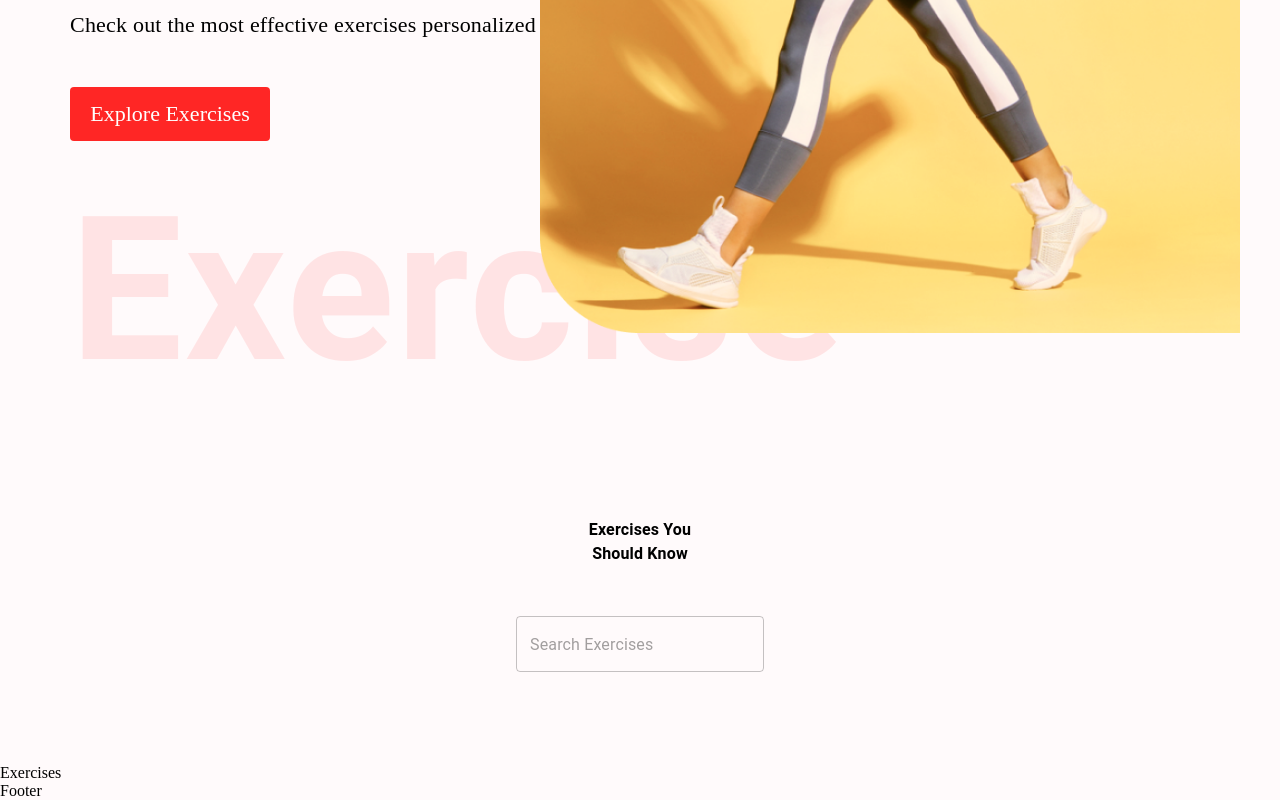
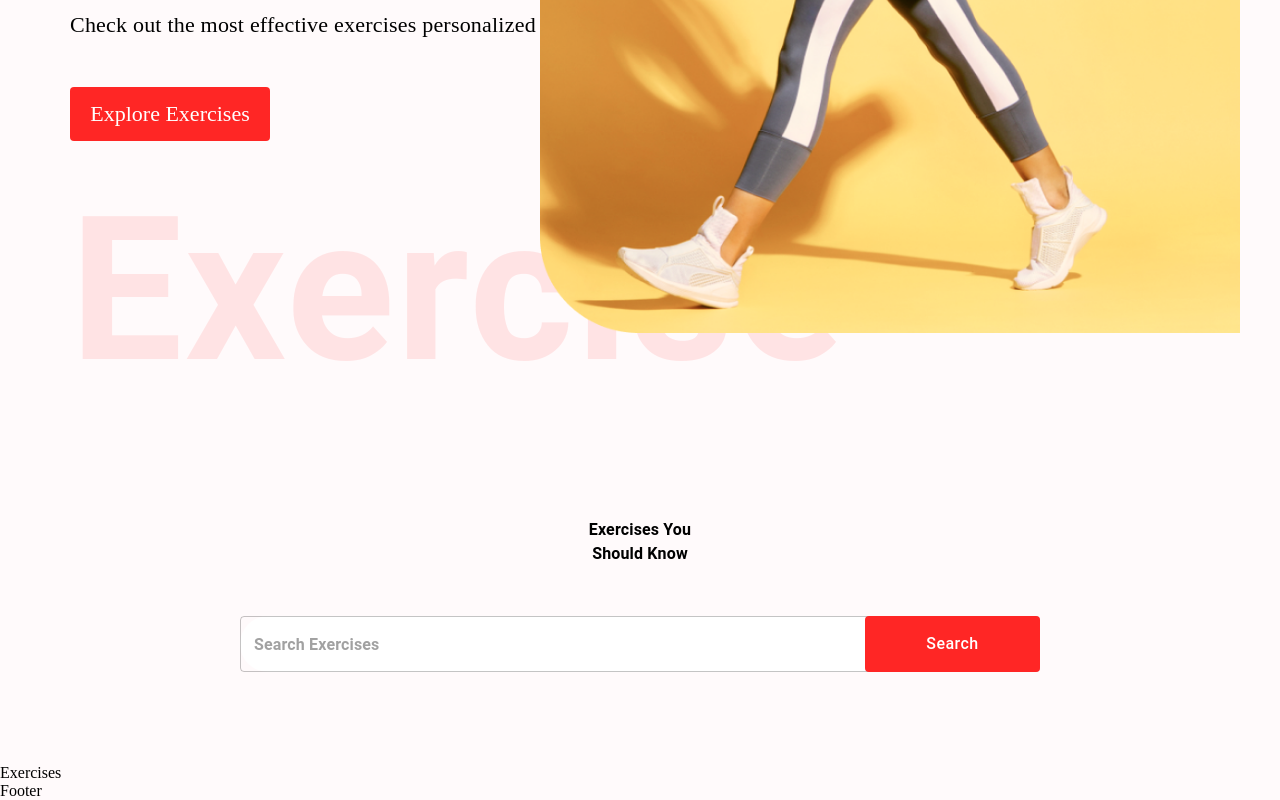
Before and after one commit to EmilioPG13/exercises_app_react, a React (Create React App) app: page / in a window 1280 px wide. Shown: the part 533-1333 px from the top of the page. Built offline with nearby package versions, Linux system fonts and the light colour scheme.

Commit message:
🚀 Builded search and input for exercises

```diff
--- a/src/components/SearchExercises.js
+++ b/src/components/SearchExercises.js
@@ -2,6 +2,14 @@
 import { Box, Button, Stack, TextField, Typography } from '@mui/material';
 
 const SearchExercises = () => {
+  const [search, setSearch] = useState('')
+
+  const handleSearch = async () => {
+    if(search) {
+    //  const excercisesData = await fetchData();
+    }
+  }
+
   return (
     <Stack alignItems='center' mt='37px' justifyContent='center' p='20px'>
       <Typography fontWeight={700} sx={{ fontSiize: { lg: '44px', xs: '30px' }}} mb='50px' textAlign='center'>
@@ -10,12 +18,37 @@
       </Typography>
       <Box position='relative' mb='72px'>
         <TextField
+          sx={{
+            input: {
+              fontWeight: '700',
+              border: 'none',
+              borderRadius: '4px'
+            },
+            width: { lg: '800px', xs: '350px'},
+            backgroundColor: '#fff',
+            borderRadius: '40px'
+          }}
           height='76px'
-          value= ''
-          onChange={(e) => {}}
+          value= {search}
+          onChange={(e) => setSearch(e.target.value.toLowerCase())}
           placeholder='Search Exercises'
           type='text'
         />
+        <Button className='search-btn'
+        sx= {{
+          bgcolor: '#FF2625',
+          color: '#FFF',
+          textTransform: 'none',
+          width: { lg: '175px', xs: '80px' },
+          fontSize: { lg: '16px', xs: '12px' },
+          height: '56px',
+          position: 'absolute',
+          right: '0'
+        }}
+        onClick = {handleSearch}
+      >
+          Search
+        </Button>
       </Box>
     </Stack>
   )
```
